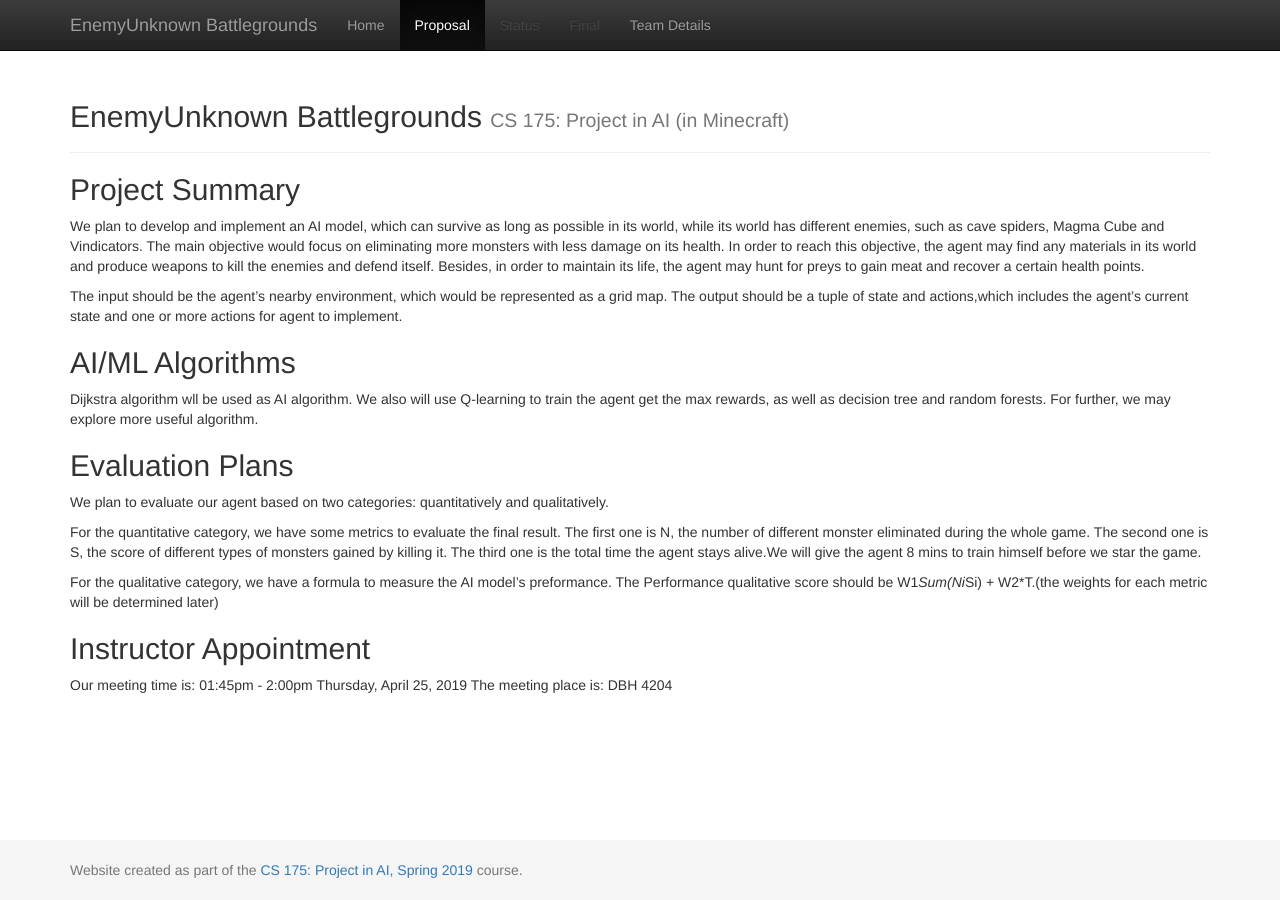
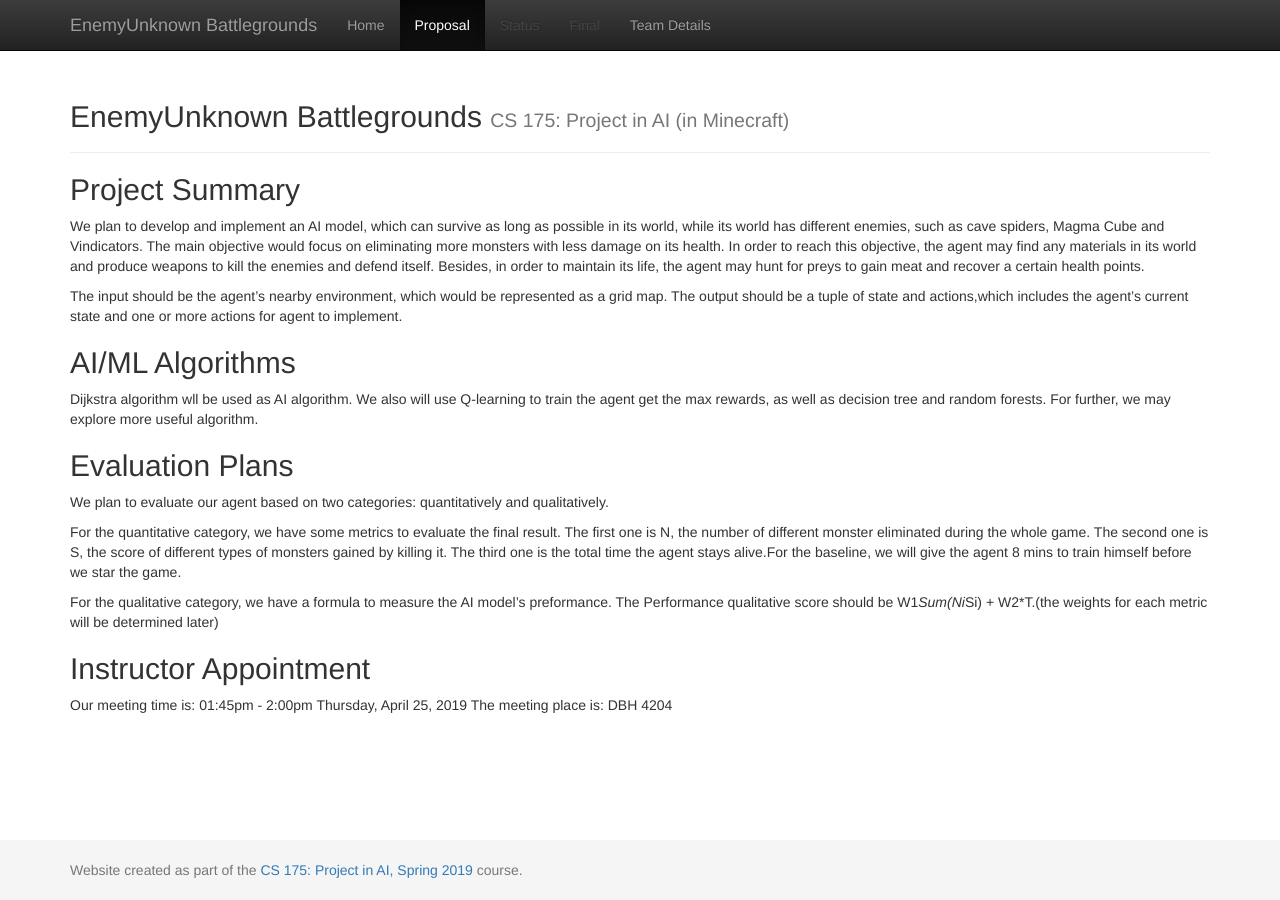
Before and after one commit to chenhaoy1/EnemyUnknown-Battlegrounds, a Jekyll site: the page built from docs/proposal.md, in a window 1280 px wide. Built offline with Jekyll 4.4.1, drawn with Linux system fonts in a browser that asks for light colours.

Commit message:
Update proposal.md

```diff
--- a/docs/proposal.md
+++ b/docs/proposal.md
@@ -19,7 +19,7 @@
 
 We plan to evaluate our agent based on two categories: quantitatively and qualitatively.
 
-For the quantitative category, we have some metrics to evaluate the final result. The first one is N, the number of different monster eliminated during the whole game. The second one is S, the score of different types of monsters gained by killing it. The third one is the total time the agent stays alive.We will give the agent 8 mins to train himself before we star the game.
+For the quantitative category, we have some metrics to evaluate the final result. The first one is N, the number of different monster eliminated during the whole game. The second one is S, the score of different types of monsters gained by killing it. The third one is the total time the agent stays alive.For the baseline, we will give the agent 8 mins to train himself before we star the game.
 
 For the qualitative category, we have a formula to measure the AI model's preformance. The Performance qualitative score should be W1*Sum(Ni*Si) + W2*T.(the weights for each metric will be determined later)
 
```
